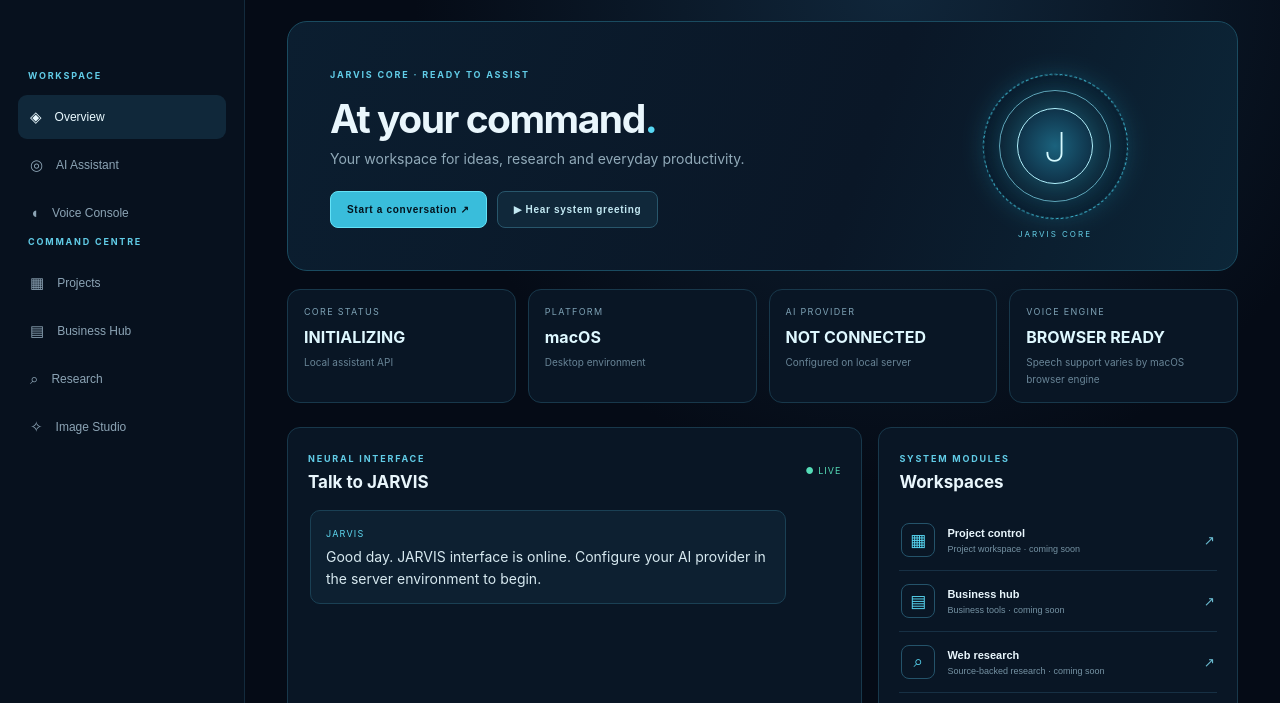
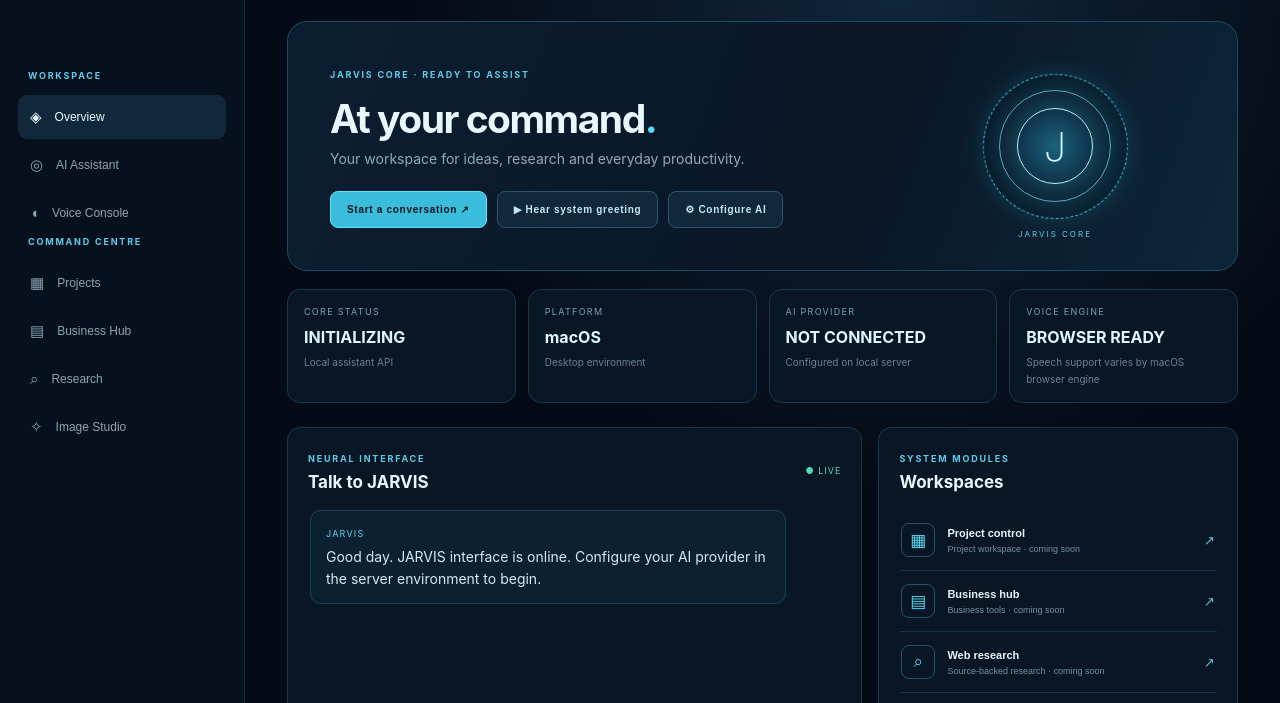
Before and after one commit to omarommy555/omarommy, an Electron app: page desktop/index.html in a window 1280 px wide. Shown: the part 94-797 px from the top of the page. Drawn offline with Linux system fonts and the light colour scheme; no server answers.

Commit message:
Add one-click local AI configuration entry point

```diff
--- a/desktop/index.html
+++ b/desktop/index.html
@@ -25,7 +25,7 @@
     <main class="main">
       <header class="topbar"><div><span class="eyebrow">PERSONAL INTELLIGENCE SYSTEM</span><h1 id="page-title">Command overview</h1></div><div class="top-right"><span class="chip">MACOS DESKTOP</span><span class="avatar">O</span></div></header>
       <section class="hero">
-        <div class="hero-copy"><span class="eyebrow">JARVIS CORE · READY TO ASSIST</span><h2>At your command<span>.</span></h2><p>Your workspace for ideas, research and everyday productivity.</p><div class="hero-actions"><button class="primary" id="focus-chat">Start a conversation ↗</button><button class="secondary" id="speak-intro">▶ Hear system greeting</button></div></div>
+        <div class="hero-copy"><span class="eyebrow">JARVIS CORE · READY TO ASSIST</span><h2>At your command<span>.</span></h2><p>Your workspace for ideas, research and everyday productivity.</p><div class="hero-actions"><button class="primary" id="focus-chat">Start a conversation ↗</button><button class="secondary" id="speak-intro">▶ Hear system greeting</button><button class="secondary" id="configure-ai">⚙ Configure AI</button></div></div>
         <div class="reactor"><div class="ring ring-a"></div><div class="ring ring-b"></div><div class="core">J</div><span class="reactor-caption">JARVIS CORE</span></div>
       </section>
       <section class="metrics"><article class="metric"><span>CORE STATUS</span><strong id="core-state">INITIALIZING</strong><small>Local assistant API</small></article><article class="metric"><span>PLATFORM</span><strong id="platform">macOS</strong><small id="os-release">Desktop environment</small></article><article class="metric"><span>AI PROVIDER</span><strong id="provider">NOT CONNECTED</strong><small>Configured on local server</small></article><article class="metric"><span>VOICE ENGINE</span><strong id="voice-state">BROWSER READY</strong><small>Speech support varies by macOS browser engine</small></article></section>
```
